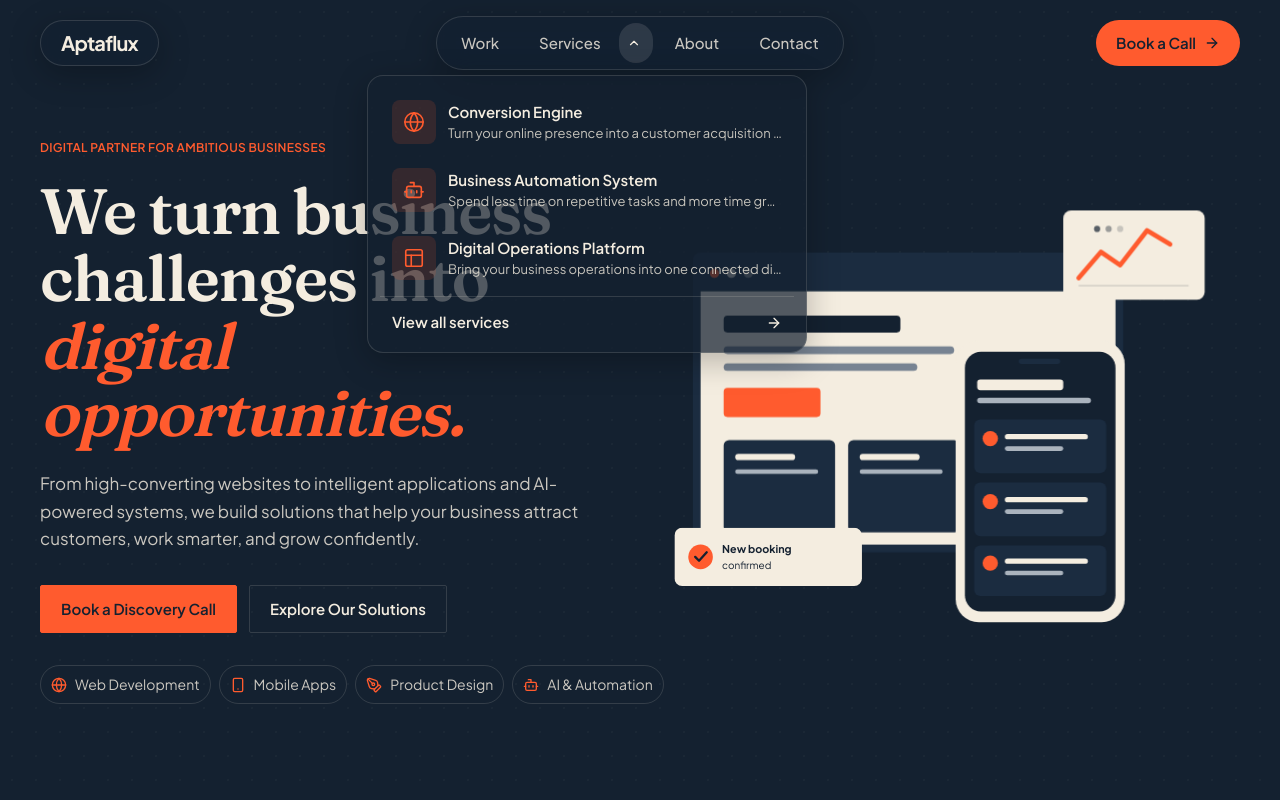
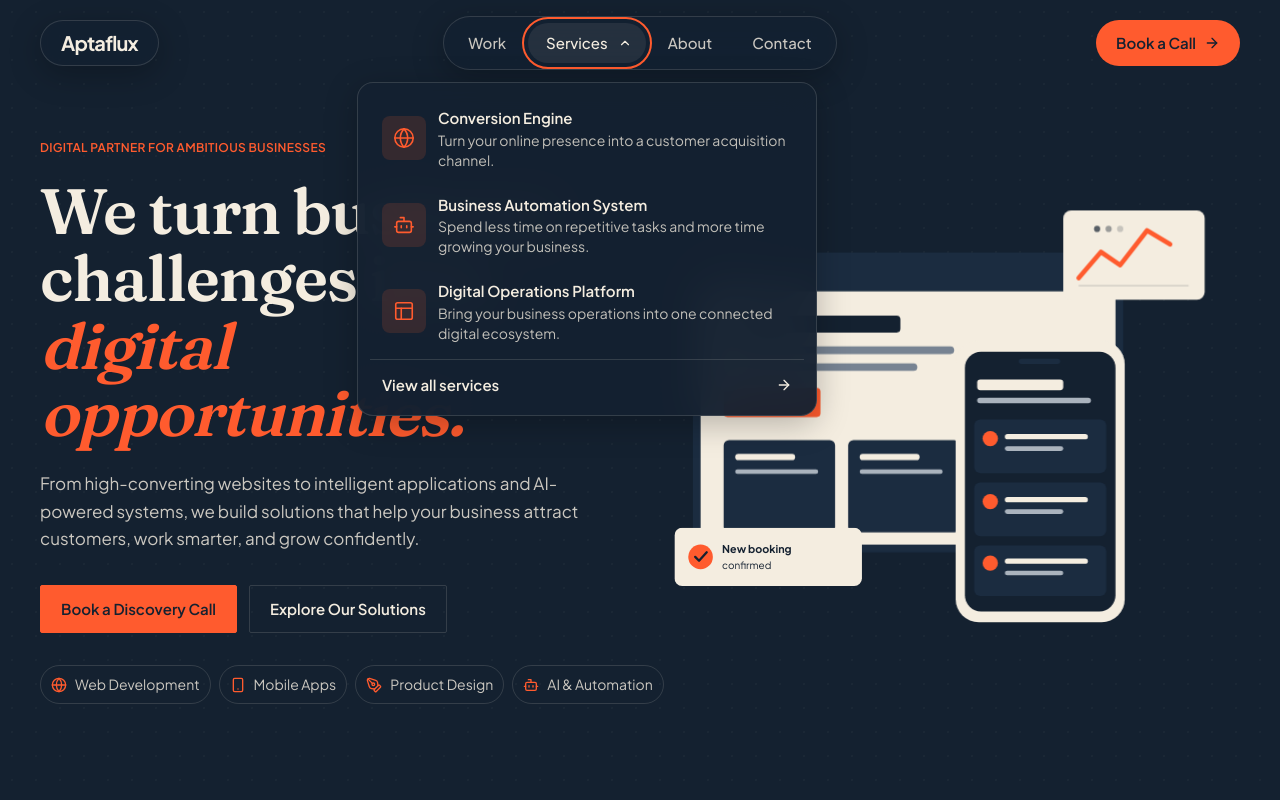
Before and after one commit to Aptafluxx/Aptaflux, a Next.js app: page / in a window 1280 px wide. Both pictures are taken after a click on the button "Toggle services menu". Shown: the top 800 px of the page. Built offline with nearby package versions, Linux system fonts and the light colour scheme; no server answers.

Commit message:
feat: refactor Navbar component for improved services menu and layout responsiveness

```diff
--- a/app/globals.css
+++ b/app/globals.css
@@ -50,8 +50,7 @@ body {
   transform: translateY(calc(-100% - 24px));
 }
 
-.nav-link,
-.nav-chevron {
+.nav-link {
   display: inline-flex;
   min-height: 40px;
   align-items: center;
@@ -67,13 +66,7 @@ body {
     color 180ms ease;
 }
 
-.nav-chevron {
-  padding-right: 12px;
-  padding-left: 8px;
-}
-
 .nav-link:hover,
-.nav-chevron:hover,
 .nav-link-active {
   background-color: rgba(244, 237, 224, 0.08);
   color: var(--color-cream);
@@ -83,12 +76,59 @@ body {
   background-color: rgba(244, 237, 224, 0.12);
 }
 
-.nav-active-dot {
-  width: 6px;
-  height: 6px;
-  flex: 0 0 6px;
-  border-radius: 50%;
-  background: var(--color-ember);
+.services-trigger {
+  display: inline-flex;
+  min-height: 40px;
+  align-items: center;
+  gap: 0;
+  border-radius: 9999px;
+  color: rgba(244, 237, 224, 0.82);
+  transition:
+    background-color 180ms ease,
+    color 180ms ease;
+}
+
+.services-trigger:hover,
+.services-trigger-open {
+  background-color: rgba(244, 237, 224, 0.08);
+  color: var(--color-cream);
+}
+
+.services-trigger-active {
+  background-color: rgba(244, 237, 224, 0.12);
+  color: var(--color-cream);
+}
+
+.services-trigger-link,
+.services-trigger-chevron {
+  display: inline-flex;
+  min-height: 40px;
+  align-items: center;
+  color: inherit;
+  font-size: 15px;
+  font-weight: 500;
+  line-height: 20px;
+}
+
+.services-trigger-link {
+  padding: 10px 6px 10px 18px;
+}
+
+.services-trigger-chevron {
+  justify-content: center;
+  border: 0;
+  border-radius: 0;
+  background: transparent;
+  padding: 10px 14px 10px 4px;
+}
+
+.services-trigger:focus-within {
+  outline: 2px solid var(--color-ember);
+  outline-offset: 4px;
+}
+
+.services-trigger :focus-visible {
+  outline: none;
 }
 
 .services-panel-bridge {
@@ -115,7 +155,30 @@ body {
 }
 
 .services-panel {
+  border: 1px solid rgba(244, 237, 224, 0.14);
+  background-color: rgba(20, 33, 48, 0.96);
+  -webkit-backdrop-filter: blur(20px);
+  backdrop-filter: blur(20px);
+  box-shadow: 0 8px 32px rgba(0, 0, 0, 0.25);
   color: var(--color-cream);
+}
+
+.navbar-scrolled .services-panel {
+  background-color: rgba(20, 33, 48, 0.96);
+}
+
+.service-menu-item:hover,
+.service-menu-item:focus-visible {
+  background-color: rgba(244, 237, 224, 0.06);
+}
+
+.service-menu-title {
+  transition: color 180ms ease;
+}
+
+.service-menu-item:hover .service-menu-title,
+.service-menu-item:focus-visible .service-menu-title {
+  color: var(--color-ember);
 }
 
 @supports not (backdrop-filter: blur(1px)) {
@@ -126,6 +189,13 @@ body {
   .navbar-scrolled .glass {
     background-color: rgba(20, 33, 48, 0.96);
   }
+
+  .services-panel,
+  .navbar-scrolled .services-panel {
+    background-color: #142130;
+    -webkit-backdrop-filter: none;
+    backdrop-filter: none;
+  }
 }
 
 @media (prefers-reduced-transparency: reduce) {
@@ -135,6 +205,13 @@ body {
 
   .navbar-scrolled .glass {
     background-color: rgba(20, 33, 48, 0.96);
+  }
+
+  .services-panel,
+  .navbar-scrolled .services-panel {
+    background-color: #142130;
+    -webkit-backdrop-filter: none;
+    backdrop-filter: none;
   }
 }
 
--- a/components/layout/Navbar.tsx
+++ b/components/layout/Navbar.tsx
@@ -10,7 +10,13 @@ import {
   Globe,
   PanelsTopLeft,
 } from "lucide-react";
-import { useCallback, useEffect, useRef, useState } from "react";
+import {
+  useCallback,
+  useEffect,
+  useLayoutEffect,
+  useRef,
+  useState,
+} from "react";
 import type { FocusEvent } from "react";
 import type { LucideIcon } from "lucide-react";
 import { Container } from "@/components/ui/Container";
@@ -27,7 +33,7 @@ const serviceIcons: LucideIcon[] = [Globe, Bot, PanelsTopLeft];
 
 export function Navbar() {
   const pathname = usePathname();
-  const headerRef = useRef<HTMLElement>(null);
+  const navbarCenterRef = useRef<HTMLDivElement>(null);
   const triggerRef = useRef<HTMLDivElement>(null);
   const servicesButtonRef = useRef<HTMLButtonElement>(null);
   const panelRef = useRef<HTMLDivElement>(null);
@@ -171,6 +177,32 @@ export function Navbar() {
     };
   }, [closeServices, isServicesOpen]);
 
+  useLayoutEffect(() => {
+    if (!isServicesOpen) return;
+
+    const updatePanelPosition = () => {
+      const center = navbarCenterRef.current?.getBoundingClientRect();
+      const trigger = triggerRef.current?.getBoundingClientRect();
+      if (!center || !trigger || !panelRef.current) return;
+
+      panelRef.current.style.left = `${
+        trigger.left + trigger.width / 2 - center.left
+      }px`;
+    };
+
+    updatePanelPosition();
+    window.addEventListener("resize", updatePanelPosition);
+
+    const observer = new ResizeObserver(updatePanelPosition);
+    if (navbarCenterRef.current) observer.observe(navbarCenterRef.current);
+    if (triggerRef.current) observer.observe(triggerRef.current);
+
+    return () => {
+      window.removeEventListener("resize", updatePanelPosition);
+      observer.disconnect();
+    };
+  }, [isServicesOpen]);
+
   const handleFocusCapture = (event: FocusEvent<HTMLElement>) => {
     hasFocus.current = true;
     setIsVisible(true);
@@ -206,7 +238,6 @@ export function Navbar() {
   return (
     <>
       <header
-        ref={headerRef}
         className={`fixed inset-x-0 top-[calc(16px+env(safe-area-inset-top))] z-50 transition-transform duration-300 ${
           isVisible ? "translate-y-0" : "navbar-hidden"
         } ${isScrolled ? "navbar-scrolled" : ""}`}
@@ -222,9 +253,13 @@ export function Navbar() {
             {site.brand}
           </Link>
 
+          <div
+            className="relative hidden w-fit min-[1024px]:block"
+            ref={navbarCenterRef}
+          >
             <nav
               aria-label="Main navigation"
-            className="glass hidden items-center gap-1 rounded-full p-1.5 min-[1024px]:flex"
+              className="glass flex w-fit items-center gap-1 rounded-full p-1.5"
             >
               {site.navigation.map((item) => {
                 const isActive =
@@ -236,22 +271,22 @@ export function Navbar() {
                 if (item.href === "/services") {
                   return (
                     <div
-                    className="relative"
+                      className={`services-trigger ${
+                        isActive ? "services-trigger-active" : ""
+                      } ${isServicesOpen ? "services-trigger-open" : ""}`}
                       key={item.href}
                       onMouseEnter={openOnIntent}
                       onMouseLeave={closeAfterIntent}
                       ref={triggerRef}
                     >
-                    <div className="flex items-center">
                       <Link
                         aria-current={isActive ? "page" : undefined}
-                        className={`nav-link ${isActive ? "nav-link-active" : ""}`}
+                        className="services-trigger-link"
                         href={item.href}
                         onClick={closeServices}
                         prefetch={false}
                       >
                         {item.label}
-                        {isActive ? <span className="nav-active-dot" /> : null}
                       </Link>
                       <button
                         ref={servicesButtonRef}
@@ -259,7 +294,7 @@ export function Navbar() {
                         aria-expanded={isServicesOpen}
                         aria-controls="services-menu"
                         aria-haspopup="menu"
-                        className={`nav-chevron ${isServicesOpen ? "nav-link-active" : ""}`}
+                        className="services-trigger-chevron"
                         onClick={() => {
                           clearTimers();
                           setPinnedPath((pinned) =>
@@ -278,9 +313,25 @@ export function Navbar() {
                         />
                       </button>
                     </div>
+                  );
+                }
+
+                return (
+                  <Link
+                    key={item.href}
+                    aria-current={isActive ? "page" : undefined}
+                    className={`nav-link ${isActive ? "nav-link-active" : ""}`}
+                    href={item.href}
+                    prefetch={false}
+                  >
+                    {item.label}
+                  </Link>
+                );
+              })}
+            </nav>
             <div
               aria-hidden={!isServicesOpen}
-                      className={`services-panel-bridge absolute left-1/2 top-full z-50 pt-3 ${
+              className={`services-panel-bridge absolute top-full z-50 pt-3 ${
                 isServicesOpen ? "services-panel-open" : ""
               }`}
               inert={!isServicesOpen}
@@ -290,13 +341,12 @@ export function Navbar() {
             >
               <div
                 aria-label="Services"
-                        className="glass services-panel w-[min(440px,calc(100vw-2.5rem))] rounded-2xl p-3"
+                className="glass services-panel w-[min(460px,calc(100vw-2.5rem))] rounded-2xl p-3"
                 id="services-menu"
                 role="menu"
               >
                 {servicesContent.services.map((service, index) => {
-                          const Icon =
-                            serviceIcons[index % serviceIcons.length];
+                  const Icon = serviceIcons[index % serviceIcons.length];
                   return (
                     <Link
                       aria-current={
@@ -304,7 +354,7 @@ export function Navbar() {
                           ? "page"
                           : undefined
                       }
-                              className="service-menu-item group flex min-w-0 items-center gap-3 rounded-xl px-3 py-3 transition-colors hover:bg-cream/10 focus-visible:bg-cream/10"
+                      className="service-menu-item group flex min-w-0 items-center gap-3 rounded-xl px-3 py-3 transition-colors"
                       href={`/services/${service.slug}`}
                       key={service.slug}
                       onClick={closeServices}
@@ -313,10 +363,10 @@ export function Navbar() {
                     >
                       <IconBadge icon={Icon} />
                       <span className="min-w-0">
-                                <span className="block truncate text-small font-semibold text-cream">
+                        <span className="service-menu-title block text-small font-semibold text-cream">
                           {service.name}
                         </span>
-                                <span className="block truncate text-[13px] leading-5 text-cream/80">
+                        <span className="block text-[14px] leading-5 text-[rgba(244,237,224,0.78)]">
                           {service.promise}
                         </span>
                       </span>
@@ -336,23 +386,6 @@ export function Navbar() {
               </div>
             </div>
           </div>
-                );
-              }
-
-              return (
-                <Link
-                  key={item.href}
-                  aria-current={isActive ? "page" : undefined}
-                  className={`nav-link ${isActive ? "nav-link-active" : ""}`}
-                  href={item.href}
-                  prefetch={false}
-                >
-                  {item.label}
-                  {isActive ? <span className="nav-active-dot" /> : null}
-                </Link>
-              );
-            })}
-          </nav>
 
           <Link
             className="group hidden w-fit justify-self-end items-center gap-2 rounded-full bg-ember px-5 py-3 text-small font-semibold text-bg transition-transform duration-200 hover:-translate-y-px focus-visible:outline-offset-4 min-[1024px]:inline-flex"
```
Lines whose indentation alone changed are shown as unchanged.
